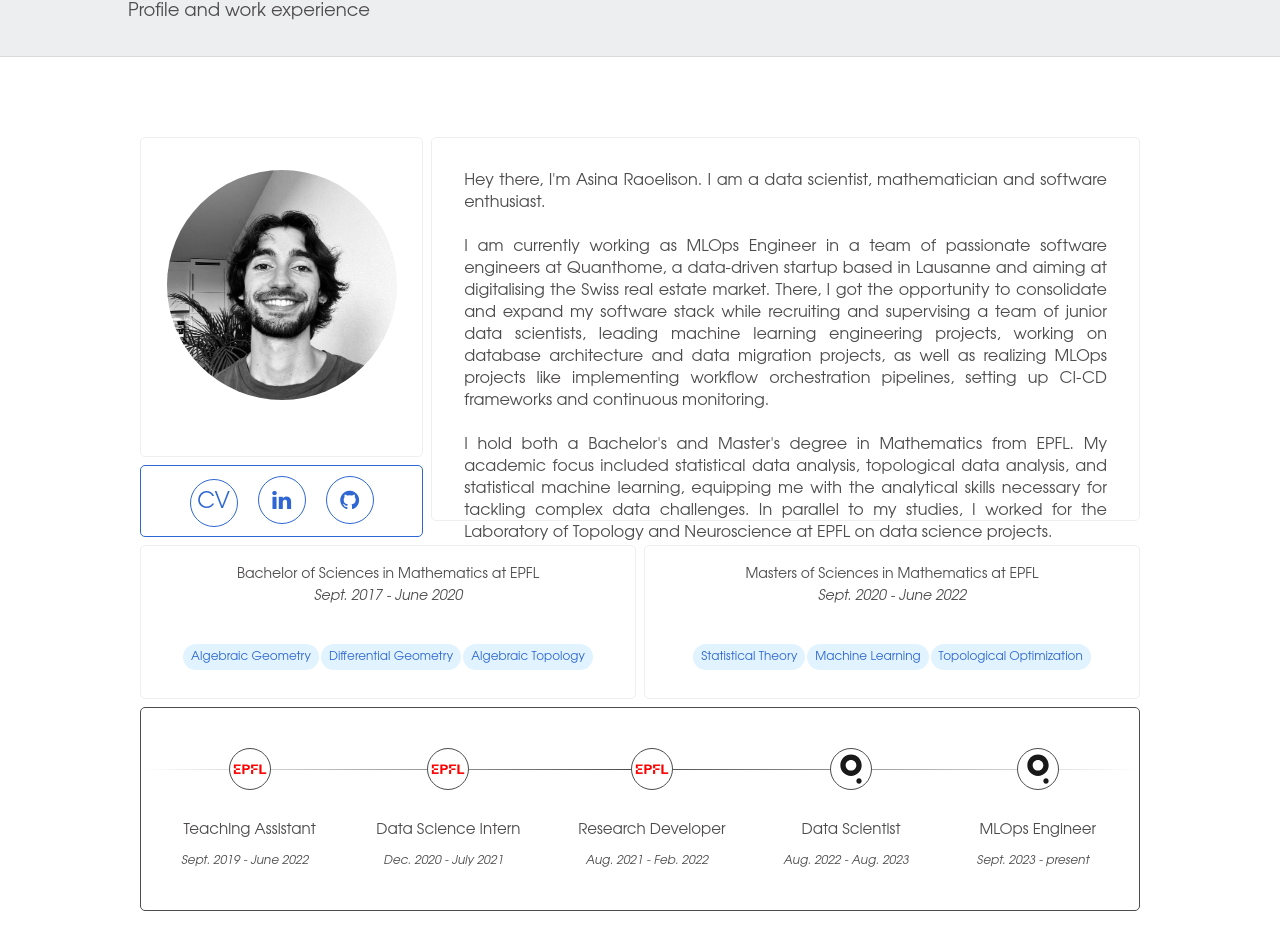
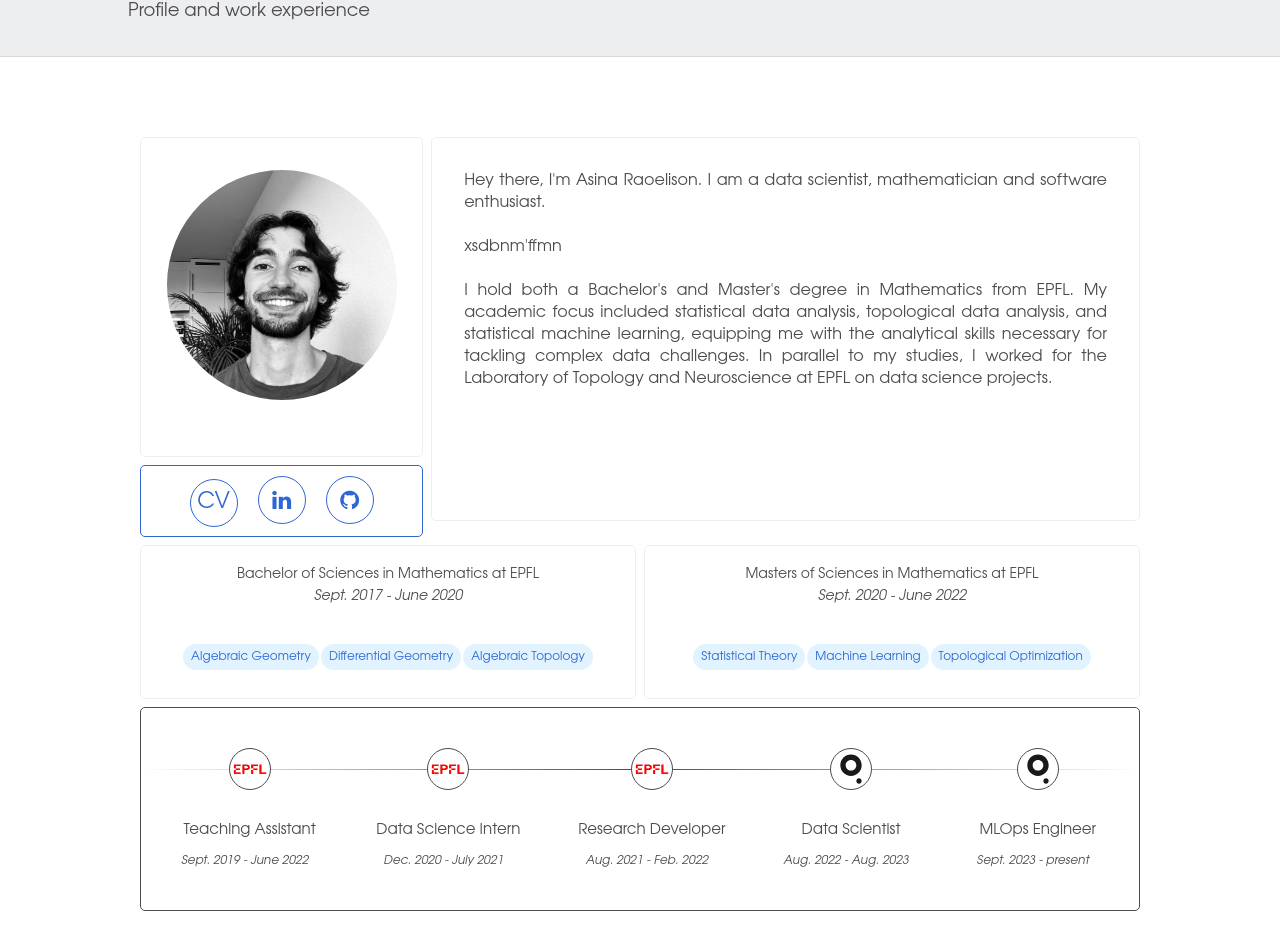
Before and after one commit to AsinaRaoelison/Asina_Raoelison.github.io, a React (Vite) app: page / in a window 1280 px wide. Shown: the part 1012-1946 px from the top of the page. Built offline with nearby package versions, Linux system fonts and the light colour scheme; the HTML template or start-up script is replaced by a standard one.

Commit message:
Update AboutHead.tsx

```diff
--- a/src/components/AboutHead.tsx
+++ b/src/components/AboutHead.tsx
@@ -66,9 +66,7 @@ function AboutHead() {
           Hey there, I'm Asina Raoelison. I am a data scientist, mathematician and software enthusiast.
           <br></br>
           <br></br>
-          I am currently working as MLOps Engineer in a team of passionate software engineers at Quanthome, a data-driven startup based in Lausanne and aiming at digitalising the Swiss real estate market. There, I got the opportunity to consolidate and expand my software stack while recruiting and supervising a team of junior data scientists,
-          leading machine learning engineering projects, working on database architecture and data migration projects, as well as realizing MLOps projects like implementing workflow orchestration
-          pipelines, setting up CI-CD frameworks and continuous monitoring.
+          xsdbnm'ffmn
           <br></br>
           <br></br>
           I hold both a Bachelor's and Master's degree in Mathematics from EPFL. My academic focus included statistical data analysis, topological data analysis, and statistical machine learning, equipping me with the analytical skills necessary for tackling complex data challenges.
```
